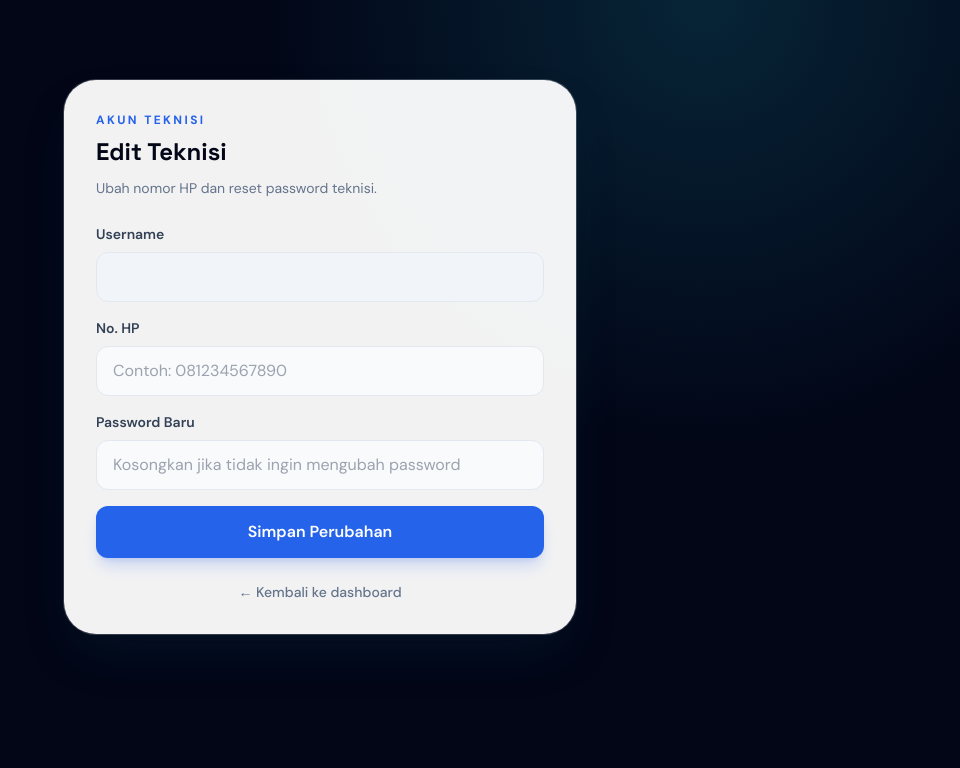
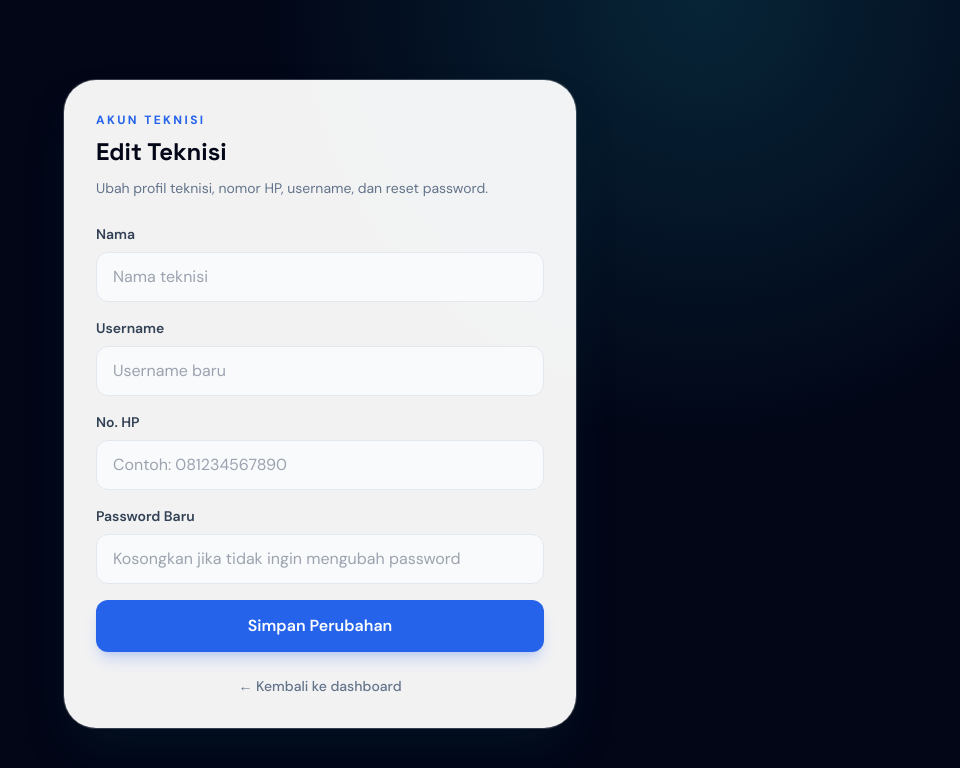
Before and after one commit to yudha-nurul/aplikasi-ac, a FastAPI app: template templates/edit_teknisi.html in a window 1280 px wide. Shown: the top 768 px of the page, without its empty margins (320-1280 px from the left). Run offline with FastAPI, Linux system fonts and the light colour scheme; the template is opened without the code that fills it, so the values that code supplies are empty; some libraries are stand-ins or nearby versions.

Commit message:
Tambah edit profil teknisi dan fitur hapus pelanggan atau teknisi

```diff
--- a/main.py
+++ b/main.py
@@ -148,6 +148,7 @@ def init_db():
             CREATE TABLE IF NOT EXISTS profil_teknisi (
                 id SERIAL PRIMARY KEY,
                 username TEXT NOT NULL UNIQUE,
+                nama TEXT,
                 no_hp TEXT,
                 password_hash TEXT,
                 role TEXT DEFAULT 'teknisi',
@@ -184,6 +185,7 @@ def init_db():
         cursor.execute("ALTER TABLE unit_servis ADD COLUMN IF NOT EXISTS foto_perangkat TEXT")
         cursor.execute("ALTER TABLE history_servis ADD COLUMN IF NOT EXISTS foto_before TEXT")
         cursor.execute("ALTER TABLE history_servis ADD COLUMN IF NOT EXISTS foto_after TEXT")
+        cursor.execute("ALTER TABLE profil_teknisi ADD COLUMN IF NOT EXISTS nama TEXT")
         cursor.execute("ALTER TABLE profil_teknisi ADD COLUMN IF NOT EXISTS password_hash TEXT")
         cursor.execute("ALTER TABLE profil_teknisi ADD COLUMN IF NOT EXISTS role TEXT DEFAULT 'teknisi'")
         cursor.execute("ALTER TABLE profil_teknisi ADD COLUMN IF NOT EXISTS is_active INTEGER DEFAULT 1")
@@ -243,18 +245,22 @@ def init_db():
         CREATE TABLE IF NOT EXISTS profil_teknisi (
             id INTEGER PRIMARY KEY AUTOINCREMENT,
             username TEXT NOT NULL UNIQUE,
+            nama TEXT,
             no_hp TEXT,
             password_hash TEXT,
             role TEXT DEFAULT 'teknisi',
             is_active INTEGER DEFAULT 1
         )
     """)
+    profil_columns = {row[1] for row in cursor.execute("PRAGMA table_info(profil_teknisi)").fetchall()}
+    if "nama" not in profil_columns:
+        cursor.execute("ALTER TABLE profil_teknisi ADD COLUMN nama TEXT")
     cursor.execute(
-        "INSERT INTO profil_teknisi (username, password_hash, role) VALUES (?, ?, ?) ON CONFLICT (username) DO NOTHING",
-        (TECHNICIAN_USERNAME, hash_customer_password(TECHNICIAN_PASSWORD or ""), "superuser"),
+        "INSERT INTO profil_teknisi (username, nama, password_hash, role) VALUES (?, ?, ?, ?) ON CONFLICT (username) DO NOTHING",
+        (TECHNICIAN_USERNAME, TECHNICIAN_USERNAME, hash_customer_password(TECHNICIAN_PASSWORD or ""), "superuser"),
     )
     cursor.execute(
-        "UPDATE profil_teknisi SET password_hash = ?, role = 'superuser' WHERE username = ?",
+        "UPDATE profil_teknisi SET nama = COALESCE(NULLIF(nama, ''), username), password_hash = ?, role = 'superuser' WHERE username = ?",
         (hash_customer_password(TECHNICIAN_PASSWORD or ""), TECHNICIAN_USERNAME),
     )
     cursor.execute("""
@@ -536,6 +542,7 @@ def tambah_teknisi(
     request: Request,
     username: str = Form(...),
     password: str = Form(...),
+    nama: str = Form(""),
     no_hp: str = Form(""),
 ):
     role, _ = get_current_user(request)
@@ -552,10 +559,11 @@ def tambah_teknisi(
         )
 
     conn = get_db_connection()
+    display_name = (nama.strip() or username).strip()
     conn.execute(
-        "INSERT INTO profil_teknisi (username, password_hash, role, no_hp) VALUES (?, ?, 'teknisi', ?) "
-        "ON CONFLICT(username) DO UPDATE SET password_hash = excluded.password_hash, role = 'teknisi', no_hp = excluded.no_hp",
-        (username, hash_customer_password(password), no_hp.strip()),
+        "INSERT INTO profil_teknisi (username, nama, password_hash, role, no_hp) VALUES (?, ?, ?, 'teknisi', ?) "
+        "ON CONFLICT(username) DO UPDATE SET nama = excluded.nama, password_hash = excluded.password_hash, role = 'teknisi', no_hp = excluded.no_hp",
+        (username, display_name, hash_customer_password(password), no_hp.strip()),
     )
     conn.commit()
     conn.close()
@@ -1027,6 +1035,8 @@ def halaman_edit_teknisi(request: Request, username: str):
 def edit_teknisi(
     request: Request,
     username: str,
+    nama: str = Form(""),
+    new_username: str = Form(""),
     no_hp: str = Form(""),
     password: str = Form(""),
 ):
@@ -1043,14 +1053,91 @@ def edit_teknisi(
         conn.close()
         return RedirectResponse("/dashboard", status_code=303)
 
+    updated_username = (new_username or username).strip()
+    updated_nama = (nama or teknisi["nama"] or teknisi["username"]).strip()
+    if not updated_username:
+        updated_username = teknisi["username"]
+    if not updated_nama:
+        updated_nama = teknisi["username"]
+
+    existing_teknisi = conn.execute(
+        "SELECT id FROM profil_teknisi WHERE lower(username) = lower(?) AND id != ?",
+        (updated_username, teknisi["id"]),
+    ).fetchone()
+    if existing_teknisi:
+        conn.close()
+        return RedirectResponse("/dashboard", status_code=303)
+
     password_hash = teknisi["password_hash"]
     if password.strip():
         password_hash = hash_customer_password(password)
 
     conn.execute(
-        "UPDATE profil_teknisi SET no_hp = ?, password_hash = ? WHERE id = ?",
-        (no_hp.strip(), password_hash, teknisi["id"]),
+        "UPDATE profil_teknisi SET nama = ?, username = ?, no_hp = ?, password_hash = ? WHERE id = ?",
+        (updated_nama, updated_username, no_hp.strip(), password_hash, teknisi["id"]),
     )
+    if updated_username != teknisi["username"]:
+        conn.execute(
+            "UPDATE pelanggan SET teknisi_username = ? WHERE teknisi_username = ?",
+            (updated_username, teknisi["username"]),
+        )
+    conn.commit()
+    conn.close()
+
+    response = RedirectResponse("/dashboard", status_code=303)
+    if current_username == teknisi["username"]:
+        response.set_cookie("technician_username", updated_username, httponly=True, samesite="lax")
+    return response
+
+
+@app.post("/teknisi/{username}/delete")
+def hapus_teknisi(request: Request, username: str):
+    role, current_username = get_current_user(request)
+    if role != "superuser":
+        return RedirectResponse("/login/teknisi", status_code=303)
+
+    conn = get_db_connection()
+    teknisi = conn.execute(
+        "SELECT * FROM profil_teknisi WHERE lower(username) = lower(?)",
+        (username.strip(),),
+    ).fetchone()
+    if not teknisi or teknisi["username"] == current_username:
+        conn.close()
+        return RedirectResponse("/dashboard", status_code=303)
+
+    conn.execute(
+        "UPDATE pelanggan SET teknisi_username = NULL WHERE teknisi_username = ?",
+        (teknisi["username"],),
+    )
+    conn.execute("DELETE FROM profil_teknisi WHERE id = ?", (teknisi["id"],))
+    conn.commit()
+    conn.close()
+    return RedirectResponse("/dashboard", status_code=303)
+
+
+@app.post("/pelanggan/{nama_pelanggan}/delete")
+def hapus_pelanggan(request: Request, nama_pelanggan: str):
+    role, _ = get_current_user(request)
+    if role != "superuser":
+        return RedirectResponse("/login/teknisi", status_code=303)
+
+    conn = get_db_connection()
+    pelanggan = conn.execute(
+        "SELECT * FROM pelanggan WHERE lower(nama) = lower(?)",
+        (nama_pelanggan.strip(),),
+    ).fetchone()
+    if pelanggan:
+        unit_rows = conn.execute(
+            "SELECT id FROM unit_servis WHERE lower(nama_pelanggan) = lower(?)",
+            (nama_pelanggan.strip(),),
+        ).fetchall()
+        for unit_row in unit_rows:
+            conn.execute("DELETE FROM history_servis WHERE unit_id = ?", (unit_row["id"],))
+        if unit_rows:
+            unit_ids = [row["id"] for row in unit_rows]
+            placeholders = ", ".join("?" for _ in unit_ids)
+            conn.execute(f"DELETE FROM unit_servis WHERE id IN ({placeholders})", unit_ids)
+        conn.execute("DELETE FROM pelanggan WHERE id = ?", (pelanggan["id"],))
     conn.commit()
     conn.close()
     return RedirectResponse("/dashboard", status_code=303)
--- a/templates/edit_teknisi.html
+++ b/templates/edit_teknisi.html
@@ -13,12 +13,16 @@
         <section class="rounded-[2rem] bg-white/95 p-7 shadow-2xl shadow-cyan-950/30 ring-1 ring-white/20 md:p-8">
             <p class="text-xs font-bold uppercase tracking-[0.2em] text-blue-600">Akun teknisi</p>
             <h1 class="mt-2 text-2xl font-bold text-slate-950" style="font-family: 'Space Grotesk', sans-serif;">Edit Teknisi</h1>
-            <p class="mt-2 text-sm leading-6 text-slate-500">Ubah nomor HP dan reset password teknisi.</p>
+            <p class="mt-2 text-sm leading-6 text-slate-500">Ubah profil teknisi, nomor HP, username, dan reset password.</p>
 
             <form method="post" action="/teknisi/{{ teknisi.username }}/edit" class="mt-6 space-y-4">
                 <div>
-                    <label for="username" class="block text-sm font-semibold text-slate-700 mb-2">Username</label>
-                    <input id="username" value="{{ teknisi.username }}" disabled class="w-full rounded-xl border border-slate-200 bg-slate-100 px-4 py-3 text-slate-500">
+                    <label for="nama" class="block text-sm font-semibold text-slate-700 mb-2">Nama</label>
+                    <input id="nama" name="nama" value="{{ teknisi.nama or teknisi.username }}" placeholder="Nama teknisi" class="w-full rounded-xl border border-slate-200 bg-slate-50 px-4 py-3 outline-none transition focus:border-blue-500 focus:bg-white focus:ring-4 focus:ring-blue-500/10">
+                </div>
+                <div>
+                    <label for="new_username" class="block text-sm font-semibold text-slate-700 mb-2">Username</label>
+                    <input id="new_username" name="new_username" value="{{ teknisi.username }}" placeholder="Username baru" class="w-full rounded-xl border border-slate-200 bg-slate-50 px-4 py-3 outline-none transition focus:border-blue-500 focus:bg-white focus:ring-4 focus:ring-blue-500/10">
                 </div>
                 <div>
                     <label for="no_hp" class="block text-sm font-semibold text-slate-700 mb-2">No. HP</label>
```
Also changed, not shown: templates/dashboard.html (+12 -1 lines).
